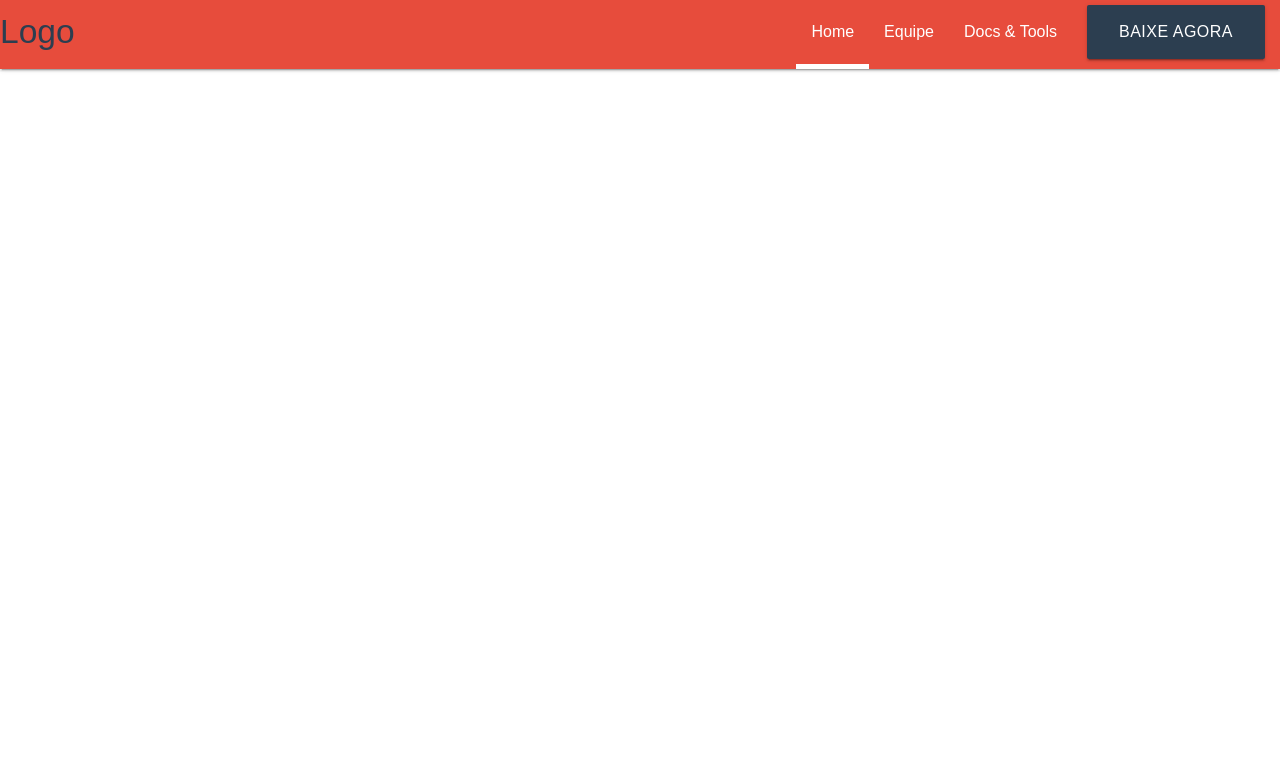
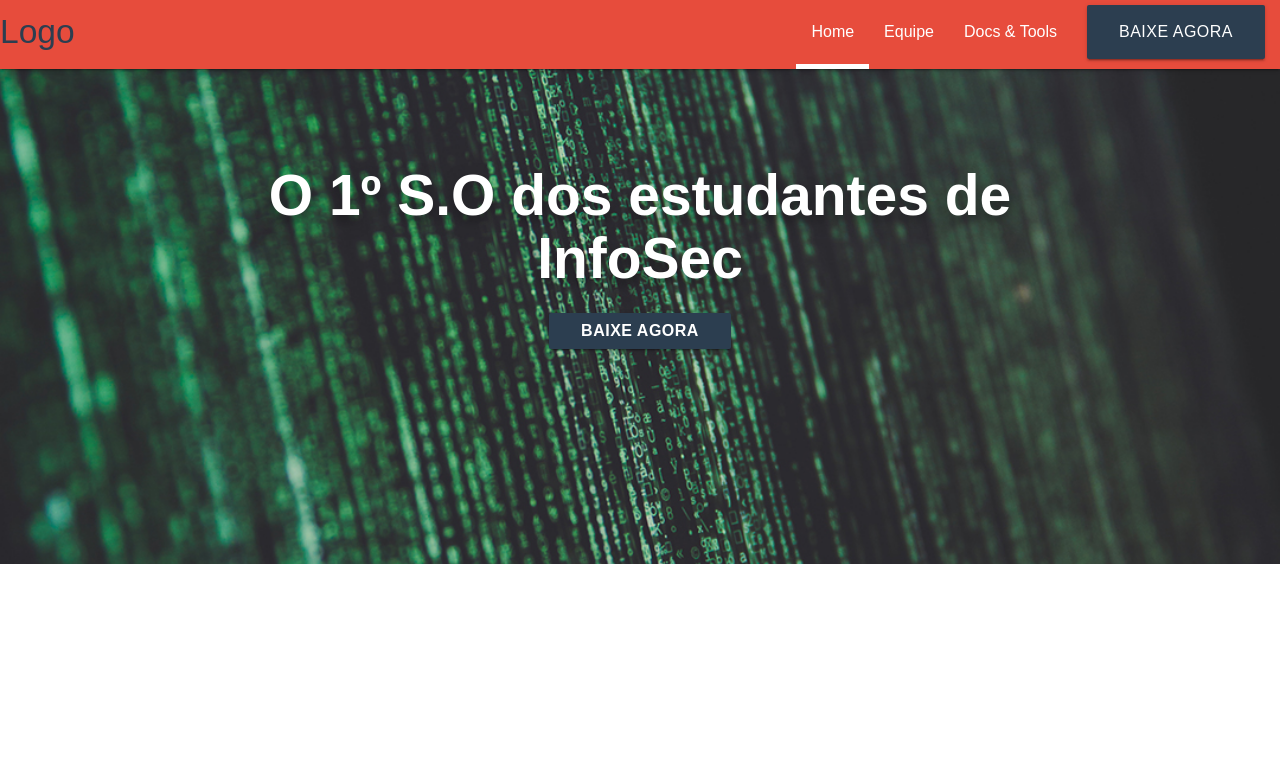
Before and after one commit to unamecorporation/SiteKurupiraOS, a PHP site: page / in a window 1280 px wide. Shown: the top 763 px of the page. Run offline with PHP 8.4, Linux system fonts and the light colour scheme; some libraries are stand-ins or nearby versions; some web fonts are replaced.

Commit message:
Adicionado slide parallax na home

```diff
--- a/css/implements.css
+++ b/css/implements.css
@@ -107,6 +107,25 @@ html {
 .font-bold {
     font-family: "Josefin Sans", sans-serif;
     font-weight: 700;
+}
+
+
+/* text shadows */
+
+.text-shadow-1{
+  text-shadow: 0 2px 5px  rgba(0, 0, 0, 0.16), 0 2px 10px  rgba(0, 0, 0, 0.12);
+}
+
+.text-shadow-1-half{
+  text-shadow: 0 4px 7px  rgba(0, 0, 0, 0.18), 0 4px 15px  rgba(0, 0, 0, 0.15);
+}
+
+.text-shadow-2 {
+  text-shadow: 0 6px 9px  rgba(0, 0, 0, 0.2), 0 6px 20px  rgba(0, 0, 0, 0.19);
+}
+
+.text-shadow-3 {
+  text-shadow: 0 8px 13px  rgba(0, 0, 0, 0.24), 0 17px 50px  rgba(0, 0, 0, 0.19);
 }
 
 
--- a/index.html
+++ b/index.html
@@ -13,6 +13,7 @@
 
     <body>
 
+        <!-- navbar -->
         <div class="navbar-fixed">
             <nav class="nav-extended k-red">
                 <div class="nav-wrapper">
@@ -28,6 +29,16 @@
             </nav>
         </div>
 
+        <!-- slide parallax -->
+        <div class="parallax-container">
+            <br><br><br>
+            <div class="center container">
+                <h2 class=" font-bold white-text text-shadow-2">O 1º S.O dos estudantes de InfoSec</h2>
+                <button class="waves-effect waves-light btn k-cian-darken font-bold hoverable">BAIXE AGORA</button>
+            </div>
+            <div class="parallax"><img src="img/wallpaper.jpg"></div>
+        </div>
+
 
         <!--Import jQuery before materialize.js-->
         <script type="text/javascript" src="https://code.jquery.com/jquery-3.1.1.min.js"></script>
--- a/js/init.js
+++ b/js/init.js
@@ -0,0 +1 @@
+$('.parallax').parallax();
```
Also changed, not shown: img/wallpaper.jpg (added). Lines whose indentation alone changed are shown as unchanged.
